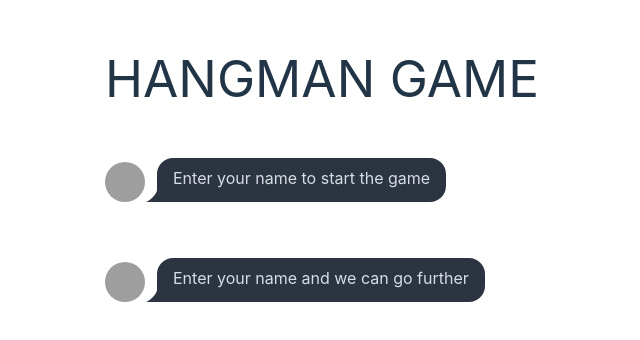
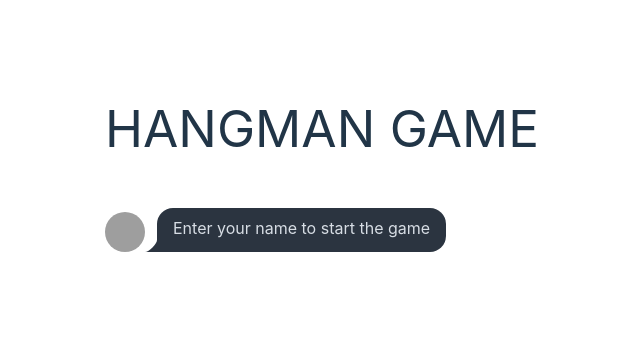
Before and after one commit to frankosgit/HangmanGameReact, a React (Vite) app in the folder hangmanreact/: page / in a window 1280 px wide. Shown: the part 170-510 px from the top of the page, without its empty margins (318-958 px from the left). Built offline with nearby package versions, Linux system fonts and the light colour scheme; grey boxes are pictures that could not be loaded.

Commit message:
commit before passing along

```diff
--- a/hangmanreact/src/App.tsx
+++ b/hangmanreact/src/App.tsx
@@ -9,6 +9,10 @@ function App() {
   const [playerTwo, setPlayerTwo] = useState(new Player("", 5, false, false))
   const [textDisplay, setTextDisplay] = useState(new avatarText(false, false, false, false))
   const [startGame, setStartGame] = useState(false)
+
+  const toggleActivePlayerOne = () => {
+    setPlayerOne({...playerOne, active: !playerOne.active})
+  }
 
   const handlePlayerOneChange = (e: React.ChangeEvent<HTMLInputElement>) => {
     setPlayerOne({ ...playerOne, [e.target.name]: e.target.value })
@@ -85,16 +89,7 @@ function App() {
               <div className="chat-bubble">Enter your name to start the game</div>
             </div>
           }
-          {textDisplay.foruthText &&
-            <div className="chat chat-start mb-12">
-              <div className="chat-image avatar">
-                <div className="w-10 rounded-full">
-                  <img alt="Tailwind CSS chat bubble component" src="https://daisyui.com/images/stock/photo-1534528741775-53994a69daeb.jpg" />
-                </div>
-              </div>
-              <div className="chat-bubble">Good luck!</div>
-            </div>
-          }
+
           {playerOne.active && <div className="chat chat-start mb-12">
             <div className="chat-image avatar">
               <div className="w-10 rounded-full">
@@ -104,16 +99,7 @@ function App() {
             <div className="chat-bubble">Player one enter your details</div>
           </div>
         }
-        {textDisplay.thirdText &&
-          <div className="chat chat-start mb-12">
-            <div className="chat-image avatar">
-              <div className="w-10 rounded-full">
-                <img alt="Tailwind CSS chat bubble component" src="https://daisyui.com/images/stock/photo-1534528741775-53994a69daeb.jpg" />
-              </div>
-            </div>
-            <div className="chat-bubble">Enter your name and we can go further</div>
-          </div>
-        }
+
         {textDisplay.foruthText &&
           <div className="chat chat-start mb-12">
             <div className="chat-image avatar">
@@ -140,7 +126,12 @@ function App() {
       {playerOne.inputActive && <button className="btn btn-outline btn-primary" onClick={playerOneSubmit}>PlayerOneSubmit</button>}
       {playerTwo.inputActive && <button className="btn btn-outline btn-secondary" onClick={playerTwoSubmit}>PlayerTwoSubmit</button>}
 
-      {startGame && <Game />}
+      {startGame &&
+      <Game
+        playerOne= {playerOne}
+        playerTwo= {playerTwo}
+        toggleActivePlayerOne= {toggleActivePlayerOne}
+      />}
     </>
   )
 }
```
